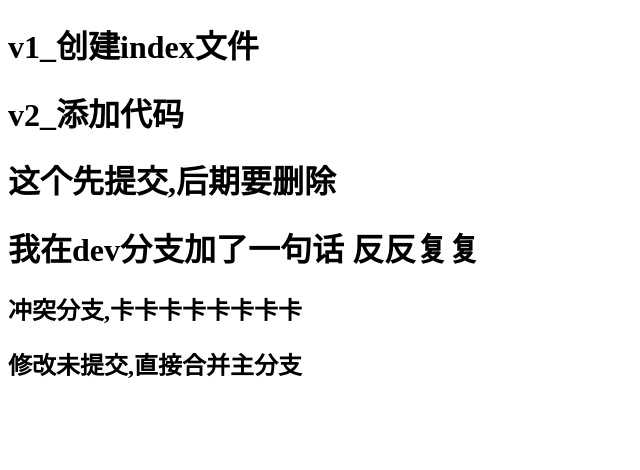
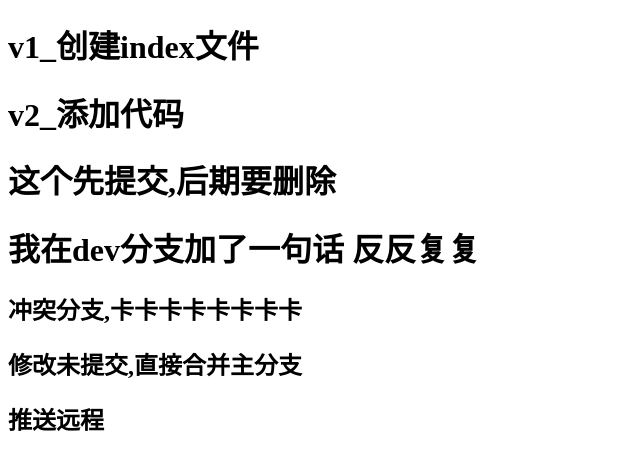
Before and after one commit to XIYOU-HAO/my_git, a plain HTML site: page index.html in a window 1280 px wide. Shown: the whole page, without its empty margins (0-640 px from the left). Drawn offline with Linux system fonts and the light colour scheme.

Commit message:
推送远程

```diff
--- a/index.html
+++ b/index.html
@@ -26,5 +26,8 @@
     <h2>
         修改未提交,直接合并主分支
     </h2>
+    <h2>
+        推送远程
+    </h2>
 </body>
 </html>
```
